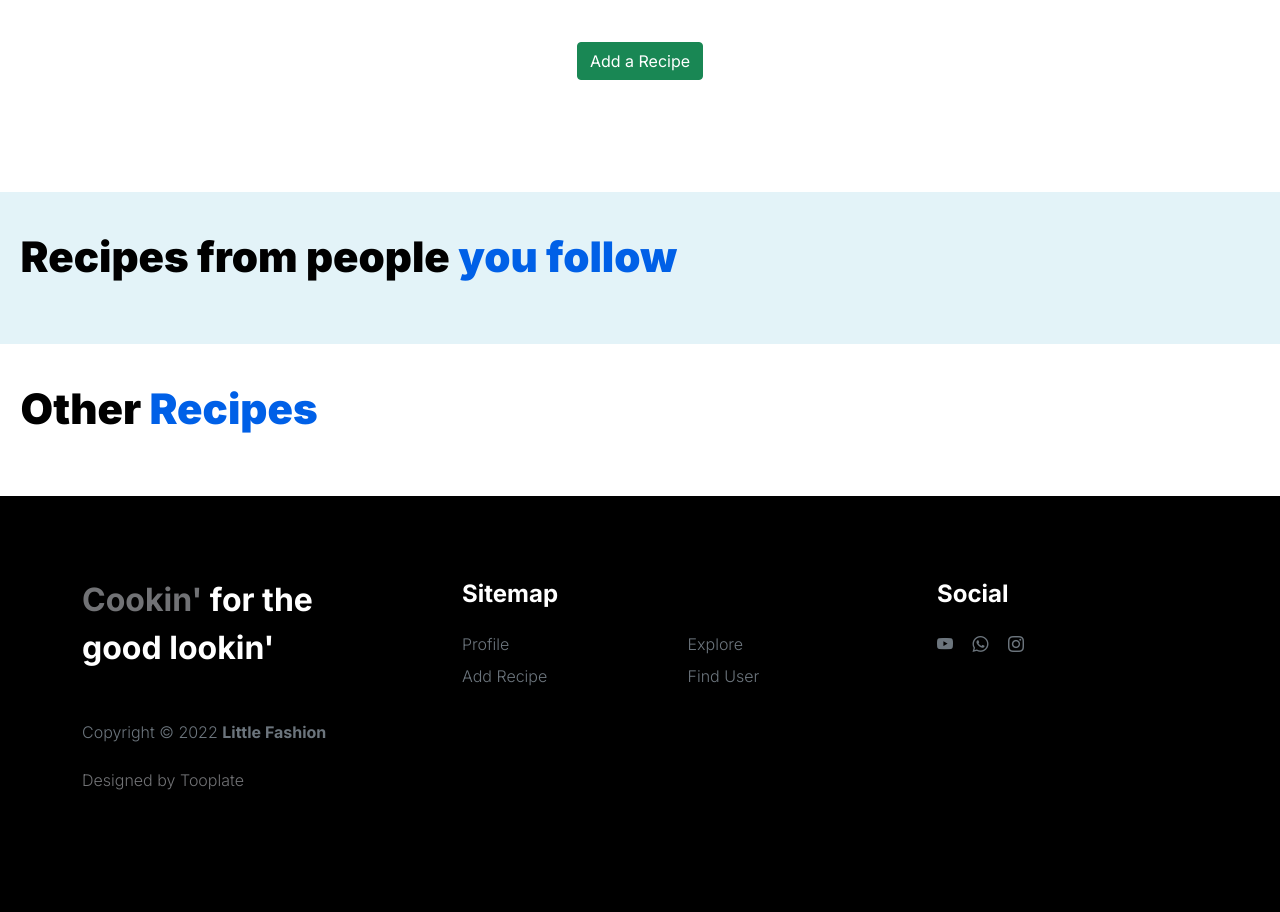
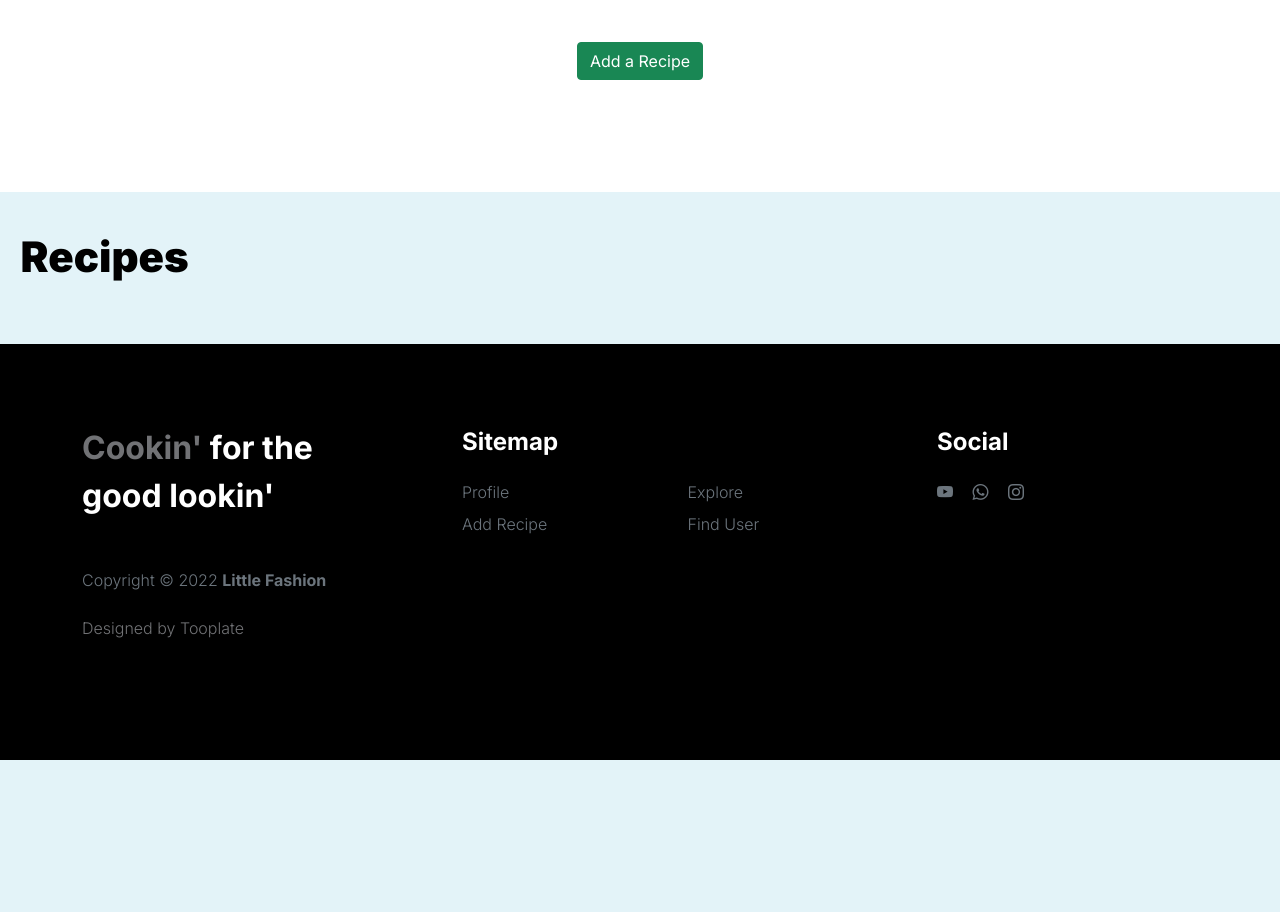
Before and after one commit to Eddj05/DDWT_project, a Flask app: template app/templates/explore.html in a window 1280 px wide. Shown: the part 670-1582 px from the top of the page. After the commit the page ends 1430 px from the top, so only its background shows below. Run offline with Flask 3, Linux system fonts and the light colour scheme; the template is opened without the code that fills it, so the values that code supplies are empty; some libraries are stand-ins or nearby versions.

Commit message:
Fixed the layout of the explore page

```diff
--- a/app/templates/_post.html
+++ b/app/templates/_post.html
@@ -22,4 +22,5 @@
 
         </td>
     </tr>
+    <br>
 </table>
--- a/app/templates/explore.html
+++ b/app/templates/explore.html
@@ -36,7 +36,7 @@
             <div class="row align-items-center">
 
                 <div class="col-lg-12 col-12 blue-item">
-                    <h2 class="mb-4">Recipes from people<span> you follow</span></h2>
+                    <h2 class="mb-4">Recipes </h2>
 
                         <p class="lead mb-4">
                             {% for post in posts %}
@@ -55,28 +55,5 @@
         </div>
     </section>
 
-    <section class="front-product">
-        <div class="container-fluid p-0">
-            <div class="row align-items-center">
-
-                <div class="col-lg-12 col-12 white-item">
-                    <h2 class="mb-4">Other <span>Recipes</span></h2>
-
-                        <p class="lead mb-4">
-                            {% for post in posts %}
-                                {% include '_post.html' %}
-                            {% endfor %}
-
-                            {% if prev_url %}
-                                <a href="{{ prev_url }}">Newer posts</a>
-                            {% endif %}
-                            {% if next_url %}
-                                <a href="{{ next_url }}">Older posts</a>
-                            {% endif %}
-                        </p>
-                </div>
-            </div>
-        </div>
-    </section>
 
 {% endblock %}
```
Also changed, not shown: app.db.
